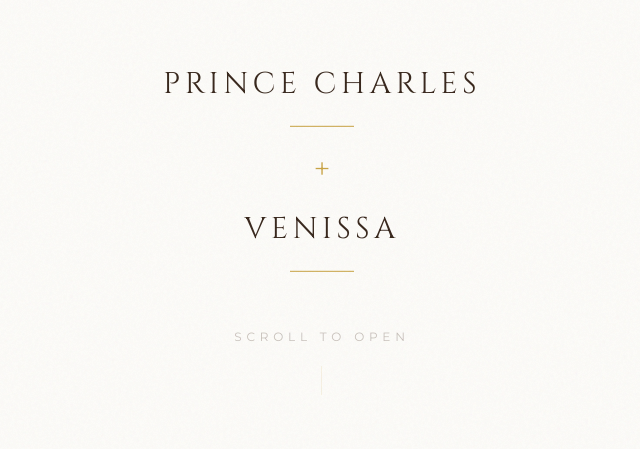
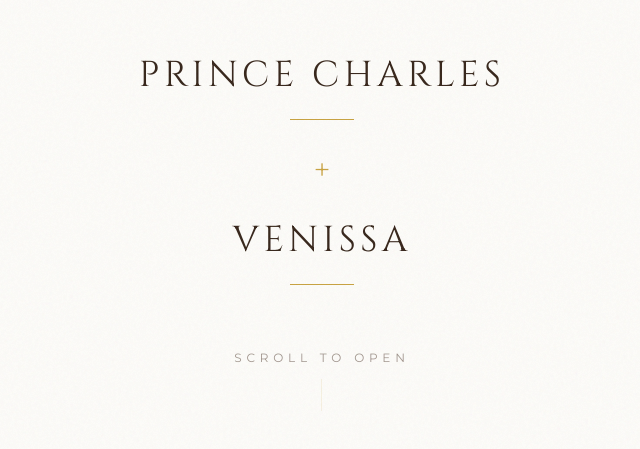
Before and after one commit to sampsonkpe/priven, a React (Vite) app: page / in a window 1280 px wide. Shown: the part 169-618 px from the top of the page, without its empty margins (318-958 px from the left). Built offline with nearby package versions, Linux system fonts and the light colour scheme; no server answers.

Commit message:
Match splash screen name sizing to wedding content typography

```diff
--- a/src/components/RSVPForm.tsx
+++ b/src/components/RSVPForm.tsx
@@ -38,7 +38,7 @@ const RSVPForm = () => {
       });
 
       setSubmitted(true);
-      setTimeout(() => setSubmitted(false), 5000);
+      setTimeout(() => setSubmitted(false), 10000);
 
       setFullName("");
       setPhone("");
@@ -157,12 +157,11 @@ const RSVPForm = () => {
             initial={{ opacity: 0, y: 12 }}
             animate={{ opacity: 1, y: 0 }}
             exit={{ opacity: 0, y: -12 }}
-            transition={{ duration: 0.6, ease: [0.25, 0.1, 0.25, 1] }}
+            transition={{ duration: 1, ease: [0.25, 0.1, 0.25, 1] }}
             className="mt-6 max-w-sm mx-auto border border-primary/50 px-6 py-4 text-center"
           >
-            <p className="font-serif text-sm uppercase tracking-[0.15em] text-foreground">Thank You</p>
             <p className="text-[12px] uppercase tracking-[0.1em] text-muted-foreground font-body mt-1">
-              Your RSVP Has Been Received
+              Thank You. Your RSVP Has Been Received.<br />We Look Forward To Celebrating With You!
             </p>
           </motion.div>
         )}
--- a/src/components/SplashScreen.tsx
+++ b/src/components/SplashScreen.tsx
@@ -1,5 +1,7 @@
 import { useState, useEffect, useCallback } from "react";
 import { motion } from "framer-motion";
+
+const easeSilk: [number, number, number, number] = [0.22, 1, 0.36, 1];
 
 const SplashScreen = ({ onDismiss }: { onDismiss: () => void }) => {
   const [phase, setPhase] = useState(0);
@@ -8,14 +10,13 @@ const SplashScreen = ({ onDismiss }: { onDismiss: () => void }) => {
 
   useEffect(() => {
     const timers = [
-      setTimeout(() => setPhase(1), 600),
-      setTimeout(() => setPhase(2), 2000),
-      setTimeout(() => setPhase(3), 3400),
+      setTimeout(() => setPhase(1), 1200),
+      setTimeout(() => setPhase(2), 2600),
+      setTimeout(() => setPhase(3), 4000),
       setTimeout(() => {
         setPhase(4);
-        // After scroll hint appears, push names up after 0.5s
-        setTimeout(() => setPushed(true), 500);
-      }, 4800),
+        setTimeout(() => setPushed(true), 900);
+      }, 5600),
     ];
     return () => timers.forEach(clearTimeout);
   }, []);
@@ -23,7 +24,7 @@ const SplashScreen = ({ onDismiss }: { onDismiss: () => void }) => {
   const handleDismiss = useCallback(() => {
     if (phase >= 4 && !exiting) {
       setExiting(true);
-      setTimeout(onDismiss, 900);
+      setTimeout(onDismiss, 1300);
     }
   }, [phase, exiting, onDismiss]);
 
@@ -51,74 +52,73 @@ const SplashScreen = ({ onDismiss }: { onDismiss: () => void }) => {
     <motion.div
       onClick={phase >= 4 ? handleDismiss : undefined}
       className="fixed inset-0 z-40 bg-background grain-bg overflow-hidden"
-      animate={exiting ? { opacity: 0, scale: 1.02 } : { opacity: 1, scale: 1 }}
-      transition={{ duration: 0.85, ease: [0.4, 0, 0.2, 1] }}
+      animate={exiting ? { opacity: 0, scale: 1.015 } : { opacity: 1, scale: 1 }}
+      transition={{ duration: 1.2, ease: easeSilk }}
     >
-      {/* This wrapper pushes the whole block down into the middle of the viewport */}
       <div className="h-full w-full flex justify-start items-center">
-        <div className="w-full pt-[28vh] sm:pt-[30vh] px-6 flex justify-center">
+        <div className="w-full pt-[30vh] sm:pt-[32vh] px-6 flex justify-center">
           <motion.div
             className="text-center w-full max-w-md flex flex-col items-center"
-            animate={pushed ? { y: -28 } : { y: 0 }}
-            transition={{ duration: 1.2, ease: [0.25, 0.1, 0.25, 1] }}
+            animate={pushed ? { y: -32 } : { y: 0 }}
+            transition={{ duration: 1.4, ease: easeSilk }}
           >
             {/* Prince Charles */}
             <motion.p
-              initial={{ opacity: 0, y: 30, filter: "blur(4px)" }}
+              initial={{ opacity: 0, y: 40, filter: "blur(6px)" }}
               animate={phase >= 1 ? { opacity: 1, y: 0, filter: "blur(0px)" } : {}}
-              transition={{ duration: 1.1, ease: [0.25, 0.1, 0.25, 1] }}
-              className="font-serif text-2xl sm:text-3xl tracking-[0.15em] uppercase text-foreground"
+              transition={{ duration: 1.6, ease: easeSilk }}
+              className="font-serif text-3xl sm:text-4xl tracking-[0.12em] uppercase text-foreground leading-relaxed"
             >
               Prince Charles
             </motion.p>
 
-            {/* Gold line under Prince Charles */}
+            {/* Gold line */}
             <motion.div
               initial={{ scaleX: 0 }}
               animate={phase >= 1 ? { scaleX: 1 } : {}}
-              transition={{ duration: 1.2, delay: 0.3, ease: [0.4, 0, 0.2, 1] }}
+              transition={{ duration: 1.6, delay: 0.4, ease: easeSilk }}
               className="w-16 h-px bg-primary origin-center mt-6"
             />
 
             {/* + symbol */}
             <motion.div
-              initial={{ opacity: 0, scale: 0.5, rotate: -45 }}
+              initial={{ opacity: 0, scale: 0.6, rotate: -25 }}
               animate={phase >= 2 ? { opacity: 1, scale: 1, rotate: 0 } : {}}
-              transition={{ duration: 0.8, ease: [0.34, 1.56, 0.64, 1] }}
-              className="my-6"
+              transition={{ duration: 1.2, ease: easeSilk }}
+              className="my-8"
             >
               <span className="text-primary text-3xl font-light">+</span>
             </motion.div>
 
             {/* Venissa */}
             <motion.p
-              initial={{ opacity: 0, y: 30, filter: "blur(4px)" }}
+              initial={{ opacity: 0, y: 40, filter: "blur(6px)" }}
               animate={phase >= 3 ? { opacity: 1, y: 0, filter: "blur(0px)" } : {}}
-              transition={{ duration: 1.1, ease: [0.25, 0.1, 0.25, 1] }}
-              className="font-serif text-2xl sm:text-3xl tracking-[0.15em] uppercase text-foreground"
+              transition={{ duration: 1.6, ease: easeSilk }}
+              className="font-serif text-3xl sm:text-4xl tracking-[0.12em] uppercase text-foreground leading-relaxed"
             >
               Venissa
             </motion.p>
 
-            {/* Gold line under Venissa */}
+            {/* Gold line */}
             <motion.div
               initial={{ scaleX: 0 }}
               animate={phase >= 3 ? { scaleX: 1 } : {}}
-              transition={{ duration: 1.2, delay: 0.3, ease: [0.4, 0, 0.2, 1] }}
+              transition={{ duration: 1.6, delay: 0.4, ease: easeSilk }}
               className="w-16 h-px bg-primary origin-center mt-6"
             />
 
-            {/* Scroll hint (appears under names, pushes block up slightly) */}
+            {/* Scroll hint */}
             {phase >= 4 && (
               <motion.div
-                initial={{ opacity: 0, y: 12 }}
+                initial={{ opacity: 0, y: 16 }}
                 animate={{ opacity: 1, y: 0 }}
-                transition={{ duration: 1.2, delay: 0.2 }}
-                className="mt-14"
+                transition={{ duration: 1.4, ease: easeSilk }}
+                className="mt-16"
               >
                 <motion.p
-                  animate={!exiting ? { y: [0, -6, 0] } : {}}
-                  transition={{ duration: 2, repeat: Infinity, ease: "easeInOut" }}
+                  animate={!exiting ? { y: [0, -5, 0] } : {}}
+                  transition={{ duration: 2.4, repeat: Infinity, ease: "easeInOut" }}
                   className="text-[12px] font-body tracking-[0.4em] uppercase text-muted-foreground/60 cursor-pointer text-center"
                   onClick={handleDismiss}
                 >
@@ -126,8 +126,8 @@ const SplashScreen = ({ onDismiss }: { onDismiss: () => void }) => {
                 </motion.p>
 
                 <motion.div
-                  animate={!exiting ? { y: [0, 4, 0], opacity: [0.3, 0.6, 0.3] } : {}}
-                  transition={{ duration: 2, repeat: Infinity, ease: "easeInOut" }}
+                  animate={!exiting ? { y: [0, 6, 0], opacity: [0.3, 0.6, 0.3] } : {}}
+                  transition={{ duration: 2.4, repeat: Infinity, ease: "easeInOut" }}
                   className="mx-auto mt-3 w-px h-8 bg-primary/40"
                 />
               </motion.div>
```
